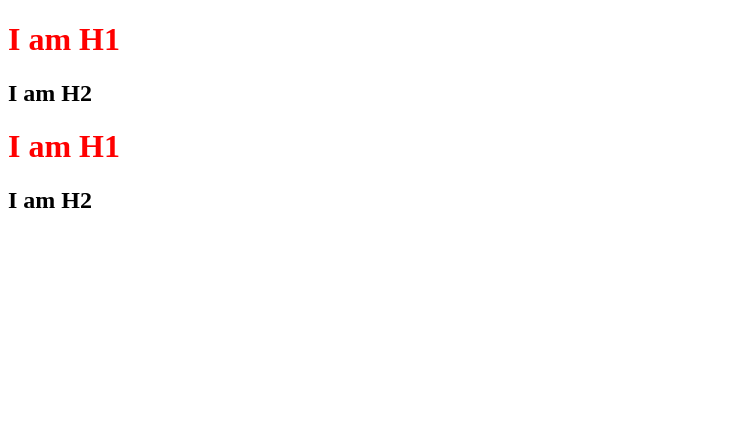
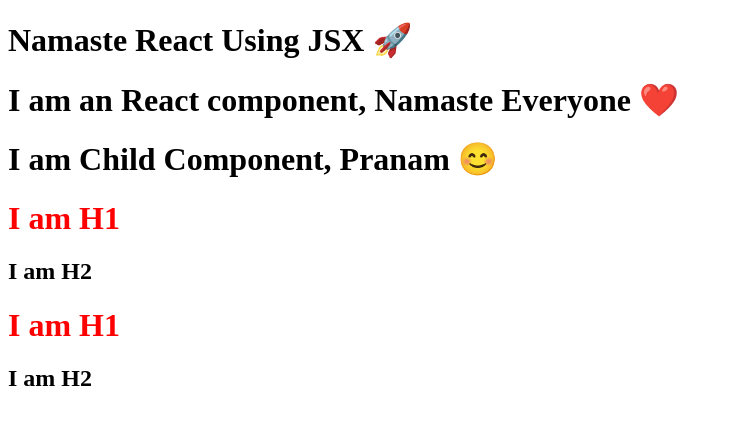
Before and after one commit to Sudhanshujbb/namaste-react, a React (Vite) app: page / in a window 1280 px wide. Shown: the top 424 px of the page, without its empty margins (0-732 px from the left). Built offline with nearby package versions, Linux system fonts and the light colour scheme.

Commit message:
Episode-03

```diff
--- a/App.js
+++ b/App.js
@@ -1,5 +1,29 @@
 import React from 'react'
 import ReactDOM from 'react-dom/client'
+const ChildComp= ()=>{
+    return(
+        <div>
+            <h1>I am Child Component, Pranam 😊</h1>
+        </div>
+    );
+}
+const Comp = ()=>{
+    return (
+        <div>
+            <h1>I am an React component, Namaste Everyone ❤️</h1>
+            <ChildComp/>
+        </div>
+    )
+}
 const heading = React.createElement("div", {id: "parent"}, [React.createElement("div", {id: "child1"}, [React.createElement("h1", {id: "heading"}, "I am H1"), React.createElement("h2", {id: "heading2"}, "I am H2")], React.createElement("div", {id: "child1"}, [React.createElement("h1", {id: "heading"}, "I am H1"), React.createElement("h2", {id: "heading2"}, "I am H2")]))]);
+const headingJSX = (
+    <div>
+        <h1>Namaste React Using JSX 🚀</h1>
+        <Comp/>
+        {heading}
+    </div>
+)
+
+
 const root = ReactDOM.createRoot(document.getElementById('root'));
-root.render(heading);
+root.render(headingJSX);
--- a/package.json
+++ b/package.json
@@ -4,7 +4,8 @@
   "description": "Namaste React 🚀",
   "scripts": {
     "test": "jest",
-    "start": "parcel index.html"
+    "start": "parcel index.html",
+    "build": "parcel build index.html"
 
   },
   "repository": {
```
